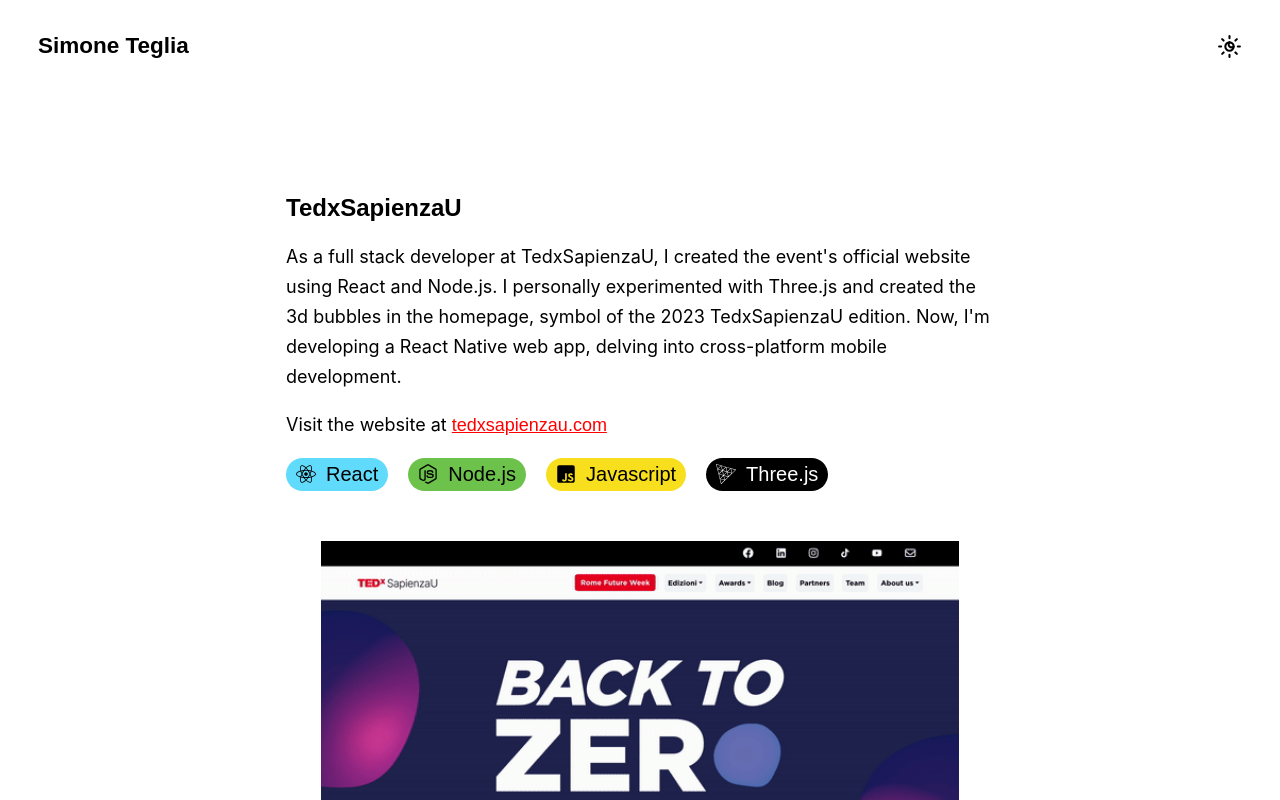
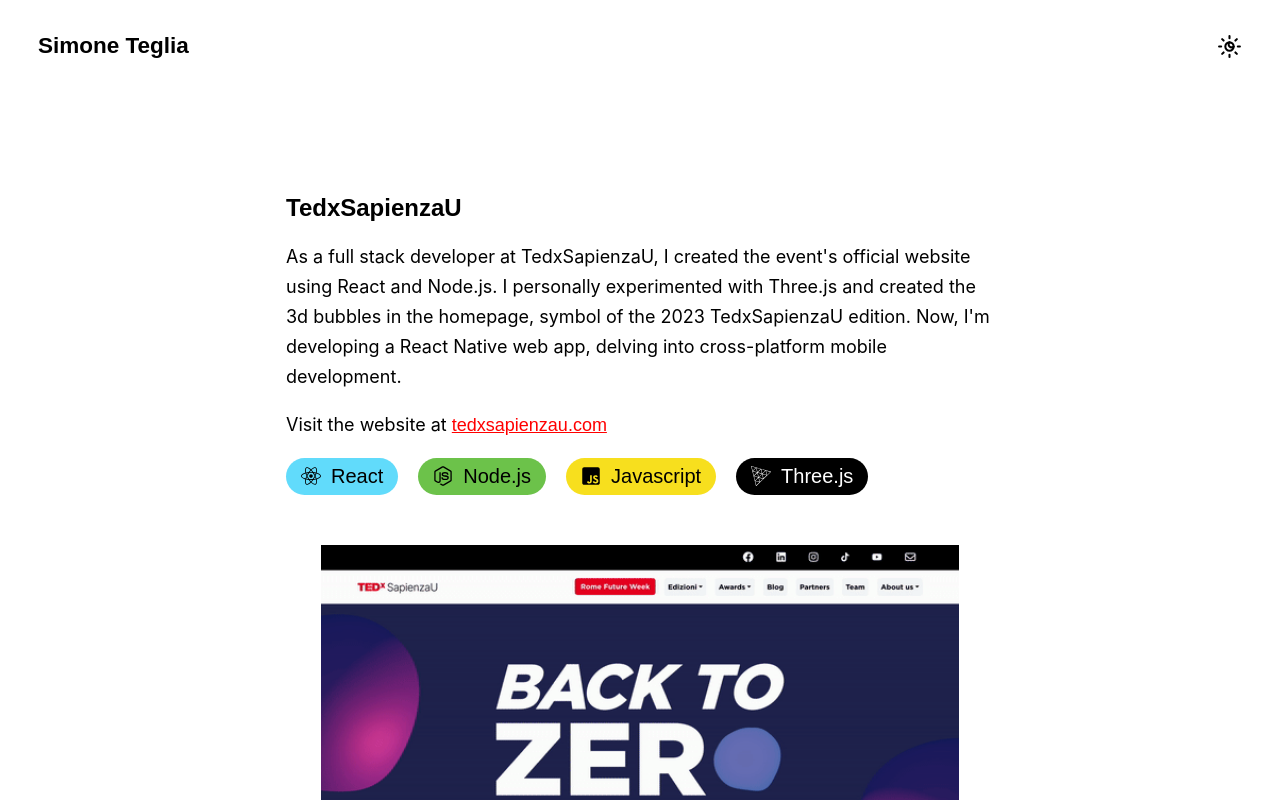
Before and after one commit to simoneteglia/simoneteglia, a React (Create React App) app: page /tedx in a window 1280 px wide. Shown: the top 800 px of the page. Built offline with nearby package versions, Linux system fonts and the light colour scheme.

Commit message:
SkillPill padding

```diff
--- a/src/components/SkillPill.jsx
+++ b/src/components/SkillPill.jsx
@@ -3,7 +3,7 @@
 const SkillPill = ({ skill, bgColor, icon, color = "#000" }) => {
   const styles = {
     container: {
-      padding: "5px 10px",
+      padding: "7px 15px",
       borderRadius: "100px",
       backgroundColor: bgColor,
       fontSize: "20px",
```
